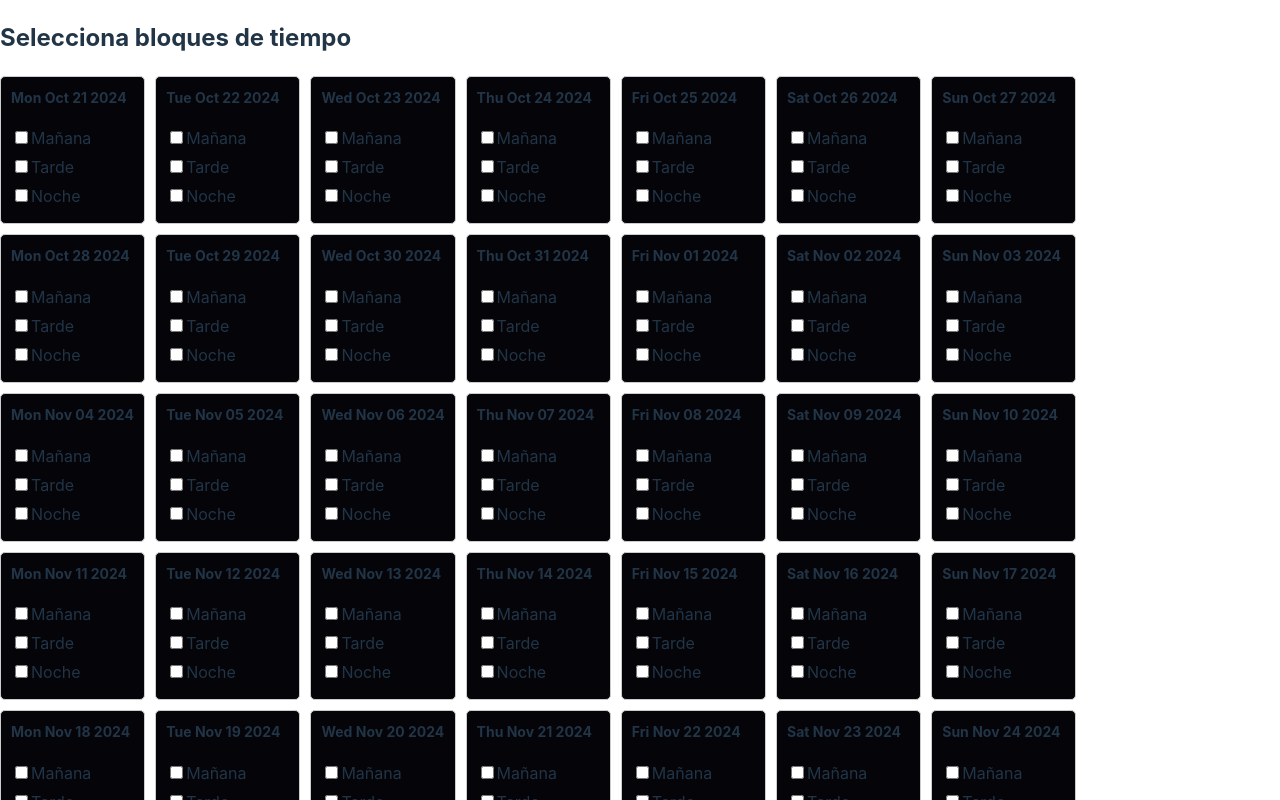
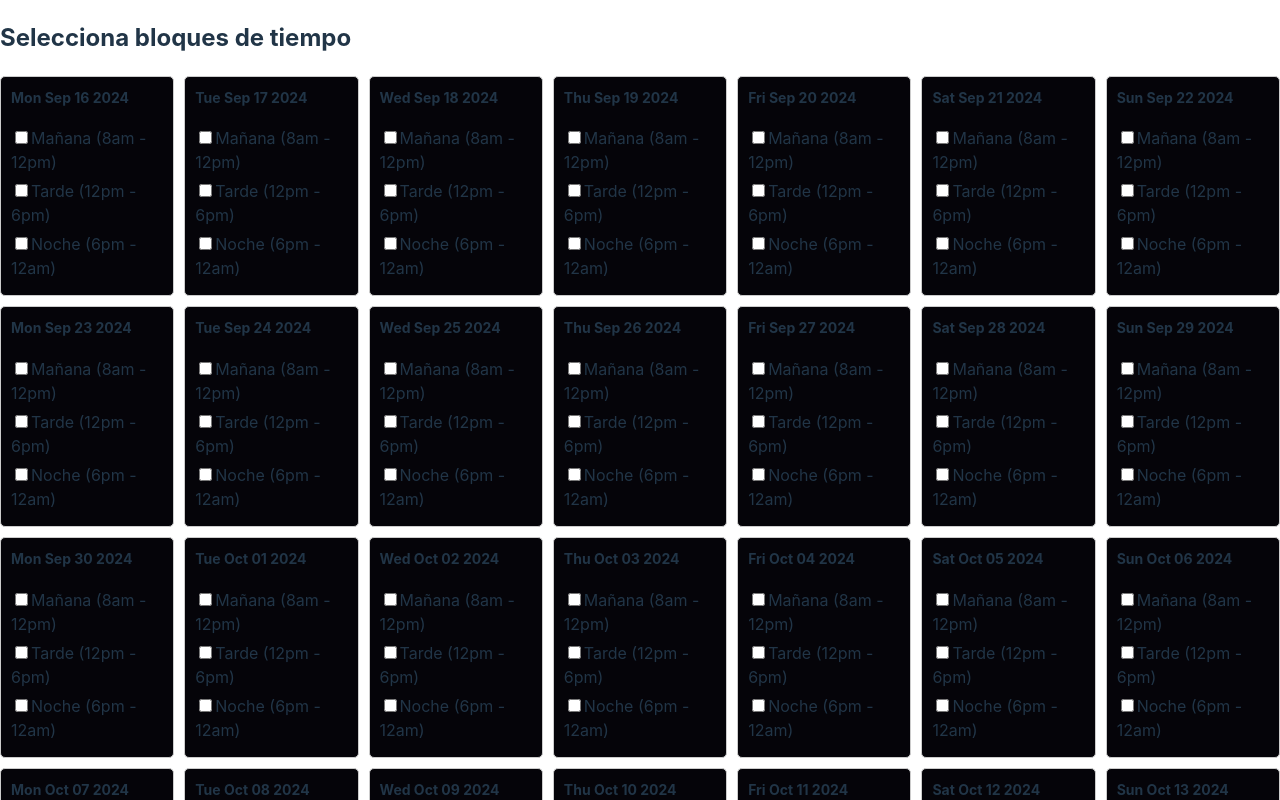
Before and after one commit to gabasaura/react_collective-meetings-frontend, a React (Vite) app: page / in a window 1280 px wide. Shown: the top 800 px of the page. Built offline with nearby package versions, Linux system fonts and the light colour scheme.

Commit message:
starting date

```diff
--- a/src/App.tsx
+++ b/src/App.tsx
@@ -2,29 +2,28 @@ import React, { useState } from 'react';
 import './App.css'; // Importamos estilos CSS
 
 // Definición de tipos
-type TimeBlock = 'Mañana' | 'Tarde' | 'Noche';
+type TimeBlock = 'Mañana (8am - 12pm)' | 'Tarde (12pm - 6pm)' | 'Noche (6pm - 12am)';
 
 interface SelectedBlocks {
   [date: string]: TimeBlock[];
 }
 
-// Función para generar las fechas a partir de 5 semanas (de lunes a domingo)
+// Función para generar las fechas desde hoy (incluyendo la semana actual)
 const generateDates = (): Date[] => {
   const today = new Date();
-  const futureDate = new Date(today);
-  futureDate.setDate(today.getDate() + 5 * 7); // Sumamos 5 semanas
+  const dates: Date[] = [];
 
-  const dates: Date[] = [];
-  let startDate = futureDate;
+  // Ajustamos el día de la semana para comenzar desde el lunes
+  const dayOfWeek = today.getDay();
+  const startDate = new Date(today);
 
-  // Ajustar el día de la semana para empezar el lunes
-  const dayOfWeek = startDate.getDay();
+  // Si no es lunes, retrocedemos hasta el lunes más cercano
   if (dayOfWeek !== 1) {
-    // Si no es lunes, ajustamos para que sea el lunes más cercano
-    startDate.setDate(startDate.getDate() + (1 - dayOfWeek));
+    const daysToSubtract = dayOfWeek === 0 ? 6 : dayOfWeek - 1; // Ajustar si es domingo o cualquier otro día
+    startDate.setDate(today.getDate() - daysToSubtract);
   }
 
-  // Generamos 35 días (5 semanas)
+  // Generamos las fechas de 5 semanas (35 días)
   for (let i = 0; i < 35; i++) {
     const date = new Date(startDate);
     date.setDate(startDate.getDate() + i);
@@ -35,7 +34,7 @@ const generateDates = (): Date[] => {
 };
 
 // Bloques de tiempo
-const timeBlocks: TimeBlock[] = ['Mañana', 'Tarde', 'Noche'];
+const timeBlocks: TimeBlock[] = ['Mañana (8am - 12pm)', 'Tarde (12pm - 6pm)', 'Noche (6pm - 12am)'];
 
 const DateBlockSelector: React.FC = () => {
   const [selectedBlocks, setSelectedBlocks] = useState<SelectedBlocks>({});
```
